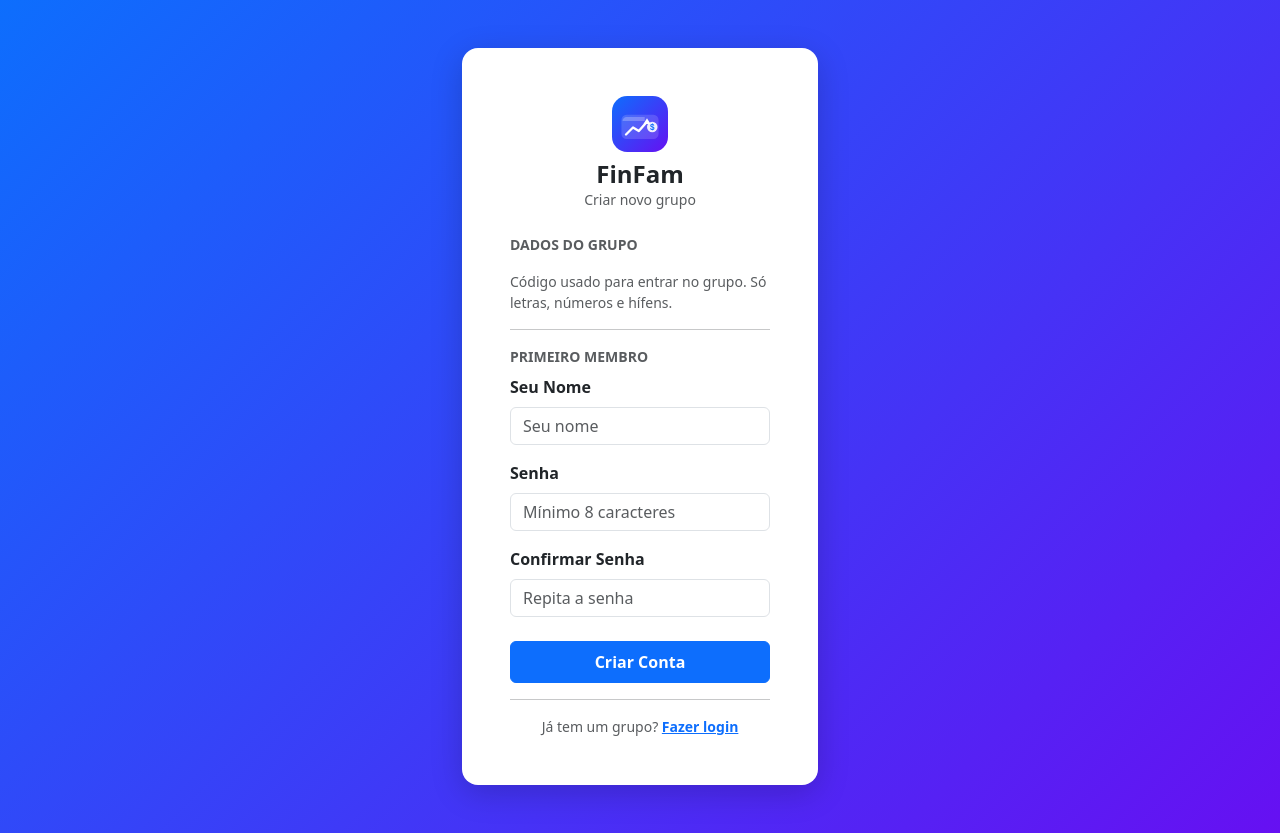
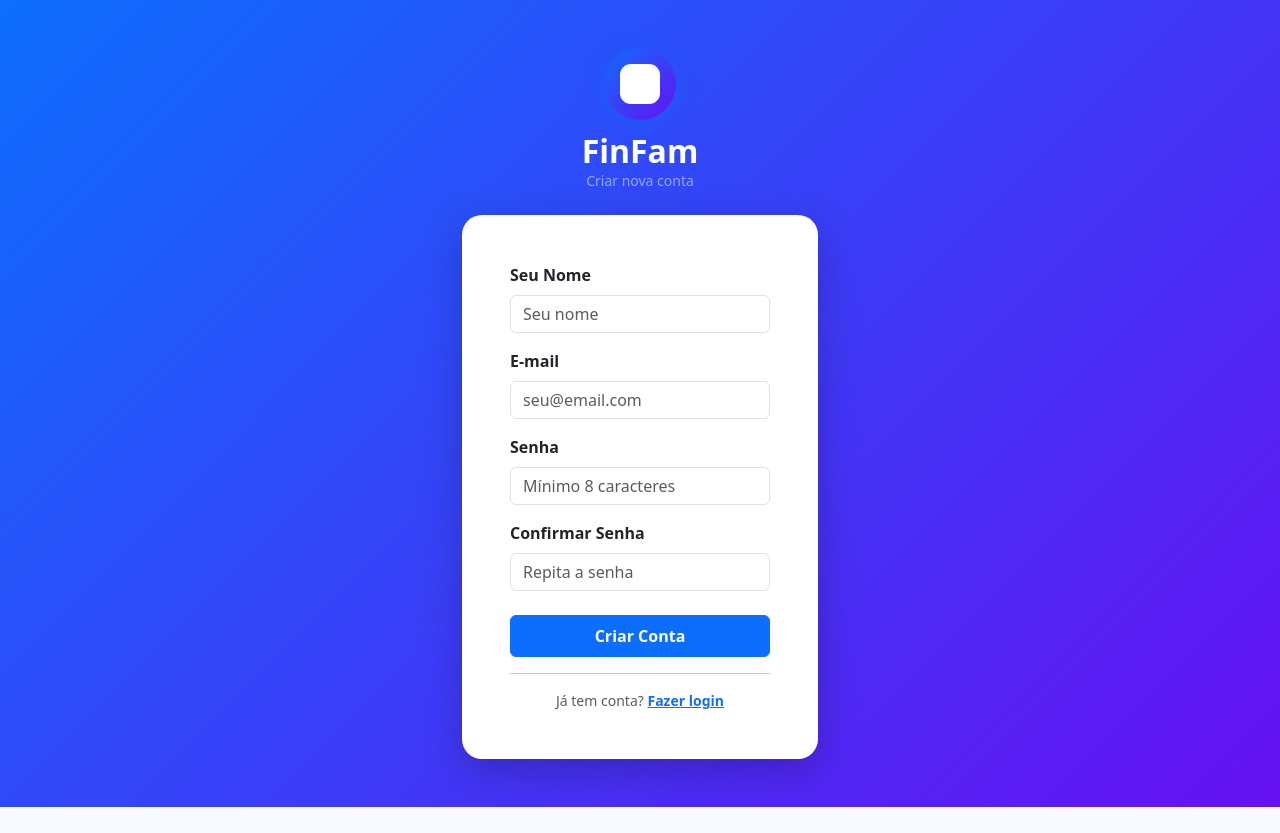
Before and after one commit to tpaixao13/controledegastos, a Flask app: template app/templates/auth/register.html in a window 1280 px wide. After the commit the page ends 807 px from the top, so only its background shows below. Run offline with Flask 3, Linux system fonts and the light colour scheme; the template is opened without the code that fills it: values that come from a table or form of the project are taken from there, others are empty; the visitor is signed in with stand-in values (Sample User, id 1); some libraries are stand-ins or nearby versions.

Commit message:
auto(Write): register.html"

```diff
--- a/app/templates/auth/register.html
+++ b/app/templates/auth/register.html
@@ -3,25 +3,44 @@
 <head>
   <meta charset="UTF-8">
   <meta name="viewport" content="width=device-width, initial-scale=1.0">
-  <title>Criar Grupo — FinFam</title>
+  <title>Criar Conta — FinFam</title>
   <link href="https://cdn.jsdelivr.net/npm/bootstrap@5.3.3/dist/css/bootstrap.min.css" rel="stylesheet">
   <link href="https://cdn.jsdelivr.net/npm/bootstrap-icons@1.11.3/font/bootstrap-icons.min.css" rel="stylesheet">
   <style>
-    body { background: linear-gradient(135deg, #0d6efd 0%, #6610f2 100%); min-height: 100vh; }
-    .card { border: none; border-radius: 1rem; box-shadow: 0 8px 32px rgba(0,0,0,0.18); }
+    body {
+      background: linear-gradient(135deg, #0d6efd 0%, #6610f2 100%);
+      min-height: 100vh;
+    }
+    .card { border: none; border-radius: 1.25rem; box-shadow: 0 12px 40px rgba(0,0,0,0.22); }
+    .logo-wrap {
+      background: linear-gradient(135deg, #0d6efd, #6610f2);
+      border-radius: 50%;
+      width: 72px;
+      height: 72px;
+      display: flex;
+      align-items: center;
+      justify-content: center;
+      margin: 0 auto 0.75rem;
+      box-shadow: 0 4px 20px rgba(13,110,253,0.4);
+    }
+    .logo-wrap img { filter: brightness(0) invert(1); }
   </style>
 </head>
 <body class="d-flex align-items-center justify-content-center py-5">
   <div class="container">
     <div class="row justify-content-center">
-      <div class="col-12 col-sm-10 col-md-7 col-lg-5 col-xl-4">
+      <div class="col-12 col-sm-9 col-md-6 col-lg-5 col-xl-4">
+
+        <div class="text-center mb-4">
+          <div class="logo-wrap">
+            <img src="/static/images/logo.svg" alt="FinFam" width="40" height="40">
+          </div>
+          <h2 class="fw-bold text-white mb-0">FinFam</h2>
+          <p class="text-white-50 small">Criar nova conta</p>
+        </div>
+
         <div class="card">
           <div class="card-body p-4 p-sm-5">
-            <div class="text-center mb-4">
-              <img src="/static/images/logo.svg" alt="FinFam" width="56" height="56">
-              <h4 class="fw-bold mt-2 mb-0">FinFam</h4>
-              <p class="text-muted small">Criar novo grupo</p>
-            </div>
 
             {% with messages = get_flashed_messages(with_categories=true) %}
               {% for cat, msg in messages %}
@@ -35,31 +54,18 @@
             <form method="POST" novalidate>
               {{ form.hidden_tag() }}
 
-              <p class="fw-semibold text-muted small text-uppercase mb-2">Dados do Grupo</p>
-
-              <div class="mb-3">
-                {{ form.tenant_name.label(class='form-label fw-semibold') }}
-                {{ form.tenant_name(class='form-control' + (' is-invalid' if form.tenant_name.errors else ''),
-                                    placeholder='Ex: Família Silva') }}
-                {% for e in form.tenant_name.errors %}<div class="invalid-feedback">{{ e }}</div>{% endfor %}
-              </div>
-
-              <div class="mb-3">
-                {{ form.tenant_code.label(class='form-label fw-semibold') }}
-                {{ form.tenant_code(class='form-control' + (' is-invalid' if form.tenant_code.errors else ''),
-                                    placeholder='Ex: familia-silva') }}
-                <div class="form-text">Código usado para entrar no grupo. Só letras, números e hífens.</div>
-                {% for e in form.tenant_code.errors %}<div class="invalid-feedback">{{ e }}</div>{% endfor %}
-              </div>
-
-              <hr class="my-3">
-              <p class="fw-semibold text-muted small text-uppercase mb-2">Primeiro Membro</p>
-
               <div class="mb-3">
                 {{ form.user_name.label(class='form-label fw-semibold') }}
                 {{ form.user_name(class='form-control' + (' is-invalid' if form.user_name.errors else ''),
                                   placeholder='Seu nome') }}
                 {% for e in form.user_name.errors %}<div class="invalid-feedback">{{ e }}</div>{% endfor %}
+              </div>
+
+              <div class="mb-3">
+                {{ form.email.label(class='form-label fw-semibold') }}
+                {{ form.email(class='form-control' + (' is-invalid' if form.email.errors else ''),
+                              placeholder='seu@email.com', type='email') }}
+                {% for e in form.email.errors %}<div class="invalid-feedback">{{ e }}</div>{% endfor %}
               </div>
 
               <div class="mb-3">
@@ -81,11 +87,12 @@
 
             <hr class="my-3">
             <p class="text-center text-muted small mb-0">
-              Já tem um grupo?
+              Já tem conta?
               <a href="{{ url_for('auth.login') }}" class="fw-semibold">Fazer login</a>
             </p>
           </div>
         </div>
+
       </div>
     </div>
   </div>
```
